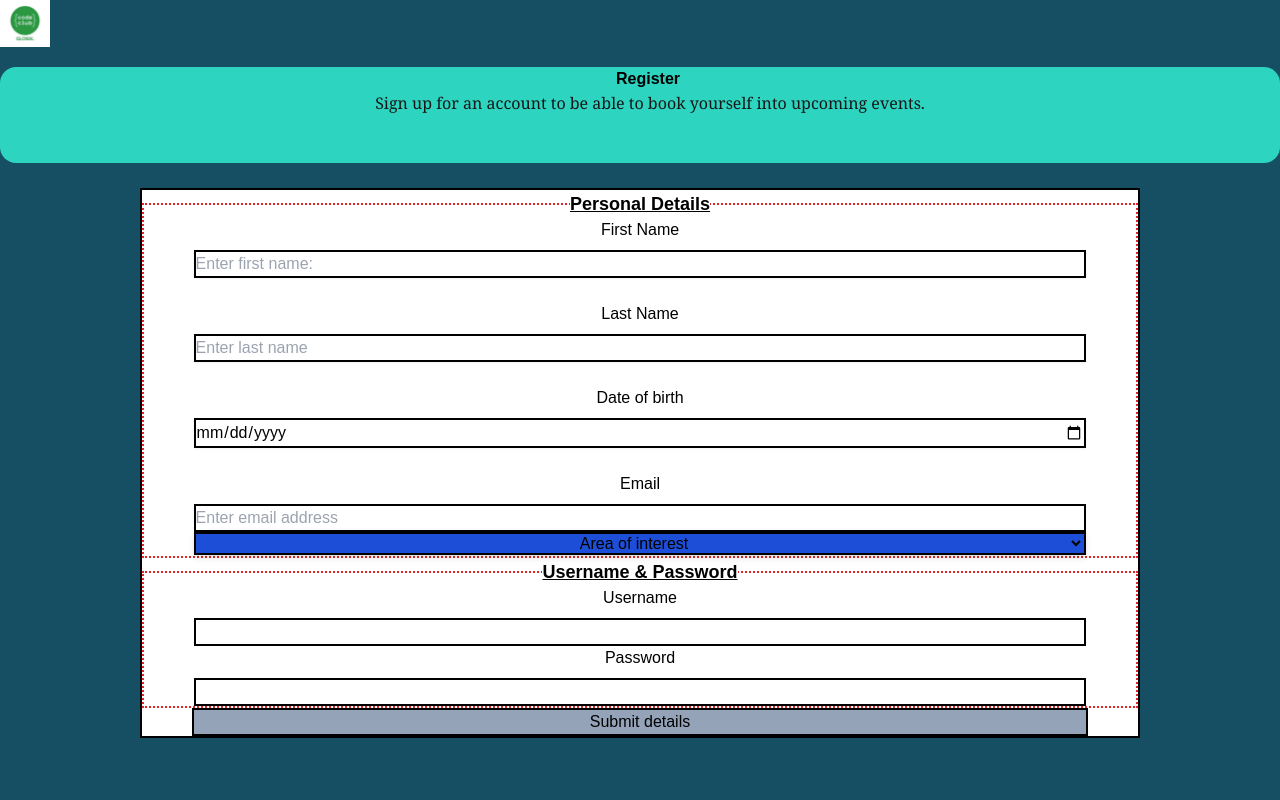
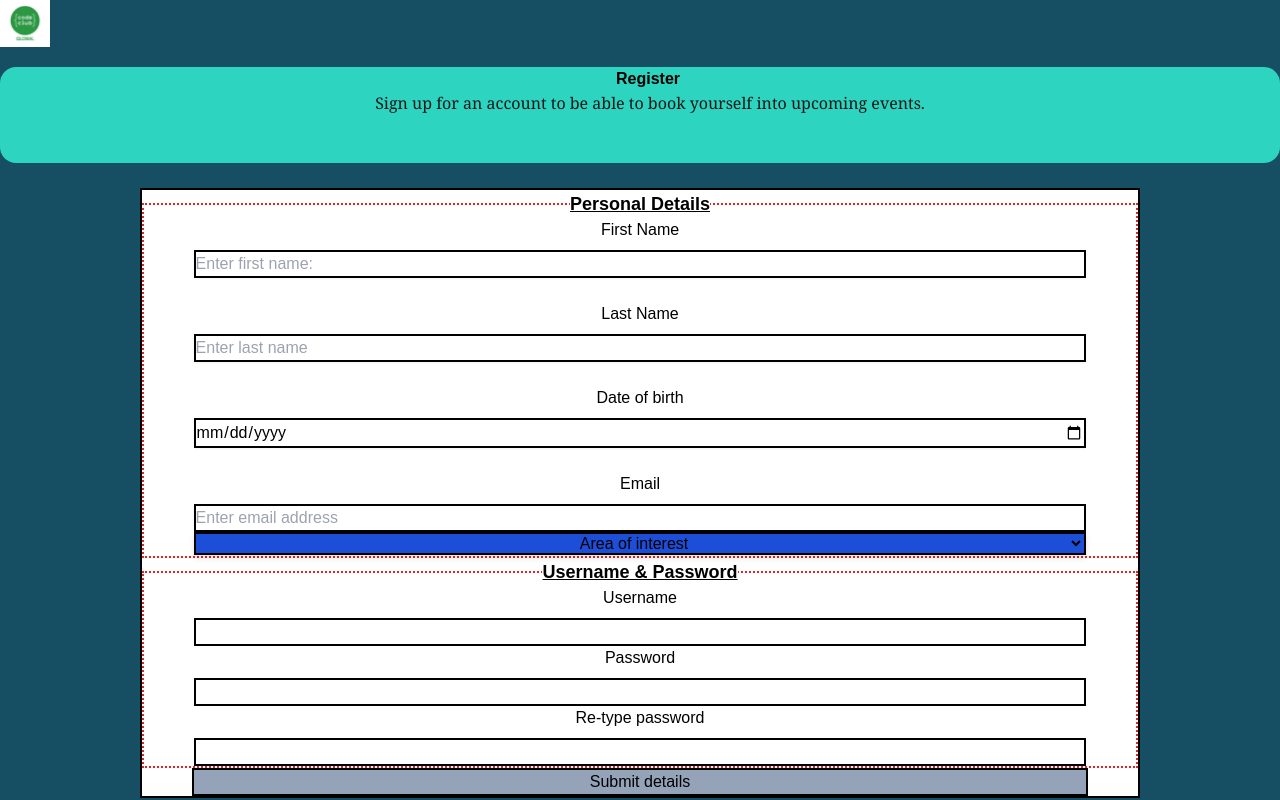
Before and after one commit to Cal-Woods/WebAppDev-CodeClub_NextJS, a Next.js app: page /register in a window 1280 px wide. Built offline with nearby package versions, Linux system fonts and the light colour scheme; no server answers; the database is empty.

Commit message:
Update: Added entry to form.
Entry for re-typing password.

To be used in client-side validation.

```diff
--- a/app/register/page.tsx
+++ b/app/register/page.tsx
@@ -37,6 +37,8 @@ export default function Page() {
                 <input type="text" name="user" id="user" className="w-[90%] mt-2 border-black border-2"></input> <br />
                 <label htmlFor="pass">Password</label> <br />
                 <input type="password" name="pass" id="pass" autoComplete="false" className="w-[90%] mt-2 border-black border-2"></input> <br />
+                <label htmlFor="repass">Re-type password</label> <br />
+                <input type="password" name="repass" id="repass" autoComplete="false" className="w-[90%] mt-2 border-black border-2"></input> <br />
               </fieldset>
 
               <button name="reg_Submit" type="submit" className="w-[90%] border-2 border-black bg-slate-400 hover:bg-white active:bg-cyan-200 active:text-black">Submit details</button>
```
